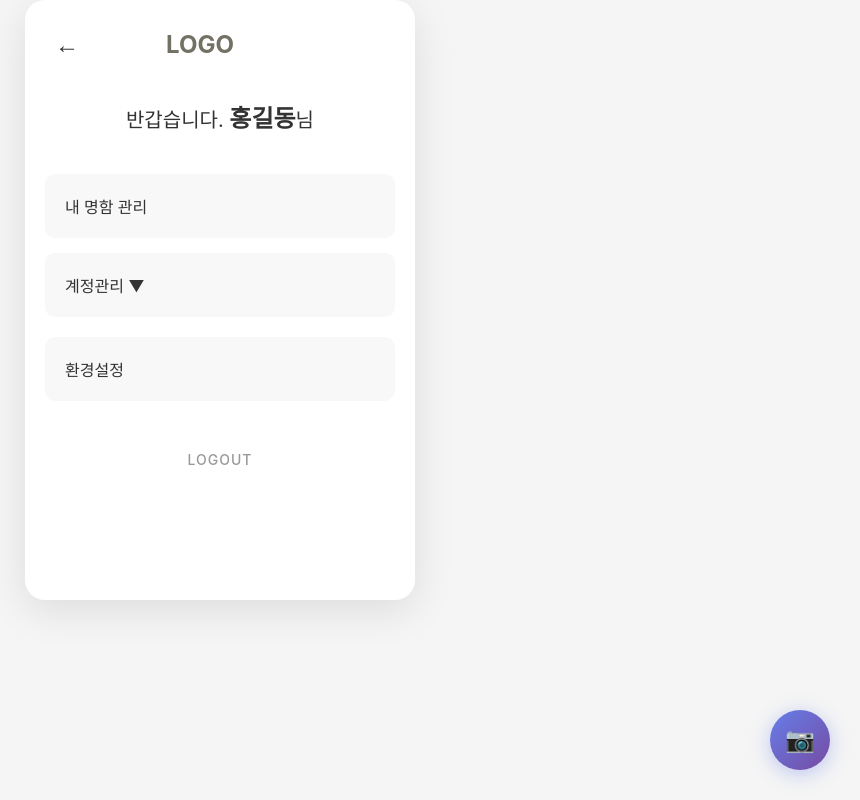
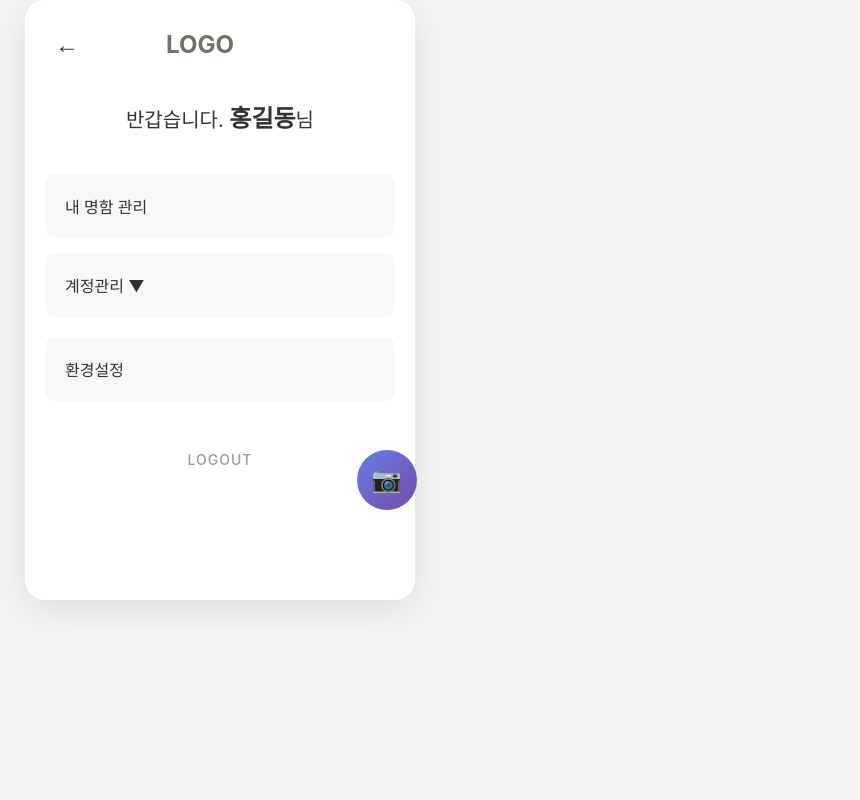
Before and after one commit to junjaehong/neez, a React (Vite) app in the folder FrontEnd/: page /mypage in a window 1280 px wide. Shown: the whole page, without its empty margins (420-1280 px from the left). Built offline with nearby package versions, Linux system fonts and the light colour scheme.

Commit message:
저장 후 다시 push

```diff
--- a/FrontEnd/src/App.jsx
+++ b/FrontEnd/src/App.jsx
@@ -25,7 +25,7 @@ function App() {
           <Route path="/mycard" element={<MyCard />} />
           <Route path="/cardlist" element={<CardList />} />
           <Route path="/hashtaglist" element={<HashtagList />} />
-          <Route path="/carddetail" element={<CardDetail />} />
+          <Route path="/carddetail/:id" element={<CardDetail />} />
           <Route path="*" element={<Navigate to="/" replace />} />
         </Routes>
       </BrowserRouter>
--- a/FrontEnd/src/components/FAB.css
+++ b/FrontEnd/src/components/FAB.css
@@ -1,22 +1,17 @@
 .camera-btn {
-  position: fixed;
-  bottom: 30px;
-  right: 30px;
   width: 60px;
   height: 60px;
   border-radius: 50%;
-  background: linear-gradient(135deg, #667eea 0%, #764ba2 100%);
-  color: white;
-  border: none;
+  border: None;
   font-size: 24px;
-  font-weight: 600;
-  cursor: pointer;
-  box-shadow: 0 4px 20px rgba(102, 126, 234, 0.4);
-  transition: all 0.3s ease;
-  z-index: 1000;
-  display: flex;
   align-items: center;
   justify-content: center;
+  position: absolute;
+  bottom: 15%;
+  left: 85%;
+  background: linear-gradient(135deg, #667eea 0%, #764ba2 100%);
+  /* background-color: #737164; */
+  cursor: pointer;
 }
 
 .camera-btn:hover {
@@ -28,16 +23,6 @@
   transform: scale(0.95);
 }
 
-.fab-menu {
-  position: fixed;
-  bottom: 100px;
-  right: 30px;
-  display: flex;
-  flex-direction: column;
-  gap: 10px;
-  z-index: 999;
-  animation: fadeIn 0.3s ease;
-}
 
 @keyframes fadeIn {
   from {
@@ -50,19 +35,6 @@
   }
 }
 
-.fab-menu-item {
-  background: white;
-  border: none;
-  border-radius: 25px;
-  padding: 12px 20px;
-  font-size: 14px;
-  font-weight: 500;
-  color: #333;
-  box-shadow: 0 4px 15px rgba(0, 0, 0, 0.1);
-  cursor: pointer;
-  transition: all 0.3s ease;
-  white-space: nowrap;
-}
 
 .fab-menu-item:hover {
   background: linear-gradient(135deg, #667eea 0%, #764ba2 100%);
--- a/FrontEnd/src/pages/Email.jsx
+++ b/FrontEnd/src/pages/Email.jsx
@@ -1,4 +1,5 @@
 import React, { useState } from 'react';
+
 import { useNavigate } from 'react-router-dom';
 import { useApp } from '../context/AppContext';
 import './Email.css';
```
Also changed, not shown: FrontEnd/src/components/FAB.jsx (+0 -67 lines), FrontEnd/src/components/SearchBar.jsx (+0 -55 lines), 2 other files (tests, documents, lock files or other folders).
